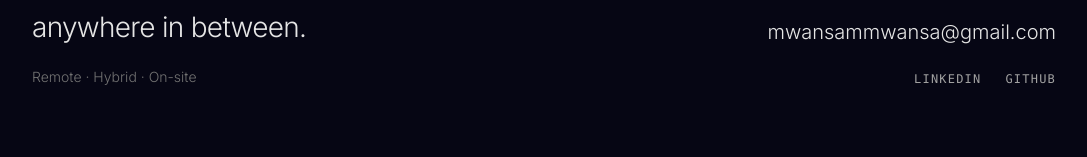
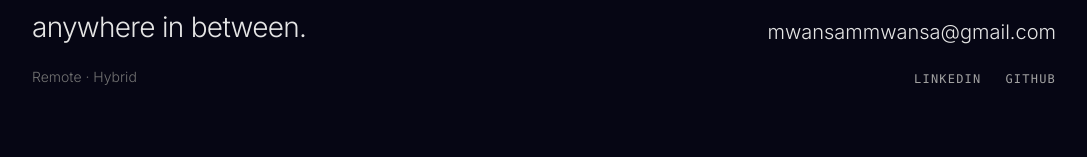
Before and after one commit to Mwansasquared/mwansasquared.github.io, a SvelteKit app: page / in a window 1280 px wide. Shown: the part 2242-2399 px from the top of the page, without its empty margins (96-1183 px from the left). Built offline with nearby package versions, Linux system fonts and the light colour scheme.

Commit message:
ui update

```diff
--- a/src/routes/+page.svelte
+++ b/src/routes/+page.svelte
@@ -310,7 +310,7 @@
 					>
 						Open to Full-Stack or Go engineering roles globally — backend, frontend, or anywhere in between.
 					</p>
-					<p class="mt-4 text-sm font-light text-neutral-500">Remote · Hybrid · On-site</p>
+					<p class="mt-4 text-sm font-light text-neutral-500">Remote · Hybrid</p>
 				</div>
 
 				<!-- Right: links -->
```
